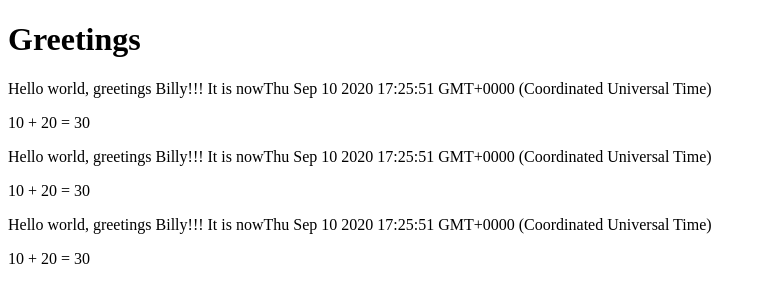
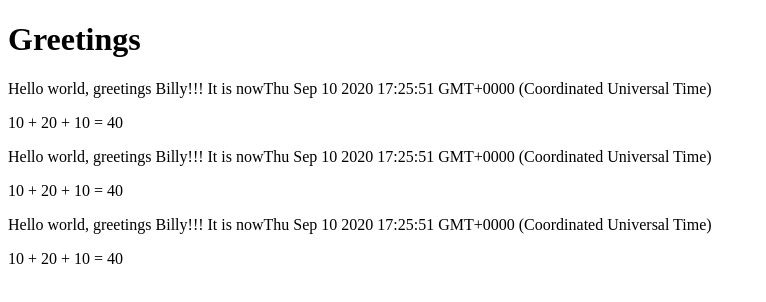
Before and after one commit to staffanholmnas/React-Node-exercises, a React (Create React App) app: page / in a window 1280 px wide. Shown: the top 302 px of the page, without its empty margins (0-766 px from the left). Built offline with nearby package versions, Linux system fonts and the light colour scheme.

Commit message:
Edit index.js from home

```diff
--- a/src/index.js
+++ b/src/index.js
@@ -12,7 +12,7 @@ return (
   <div>
     <p>Hello world, greetings {name}!!! It is now{now.toString()}</p>
     <p>
-      {a} + {b} = {a + b}
+      {a} + {b} + {a} = {a + b + a}
     </p>
   </div> )
 }
```
